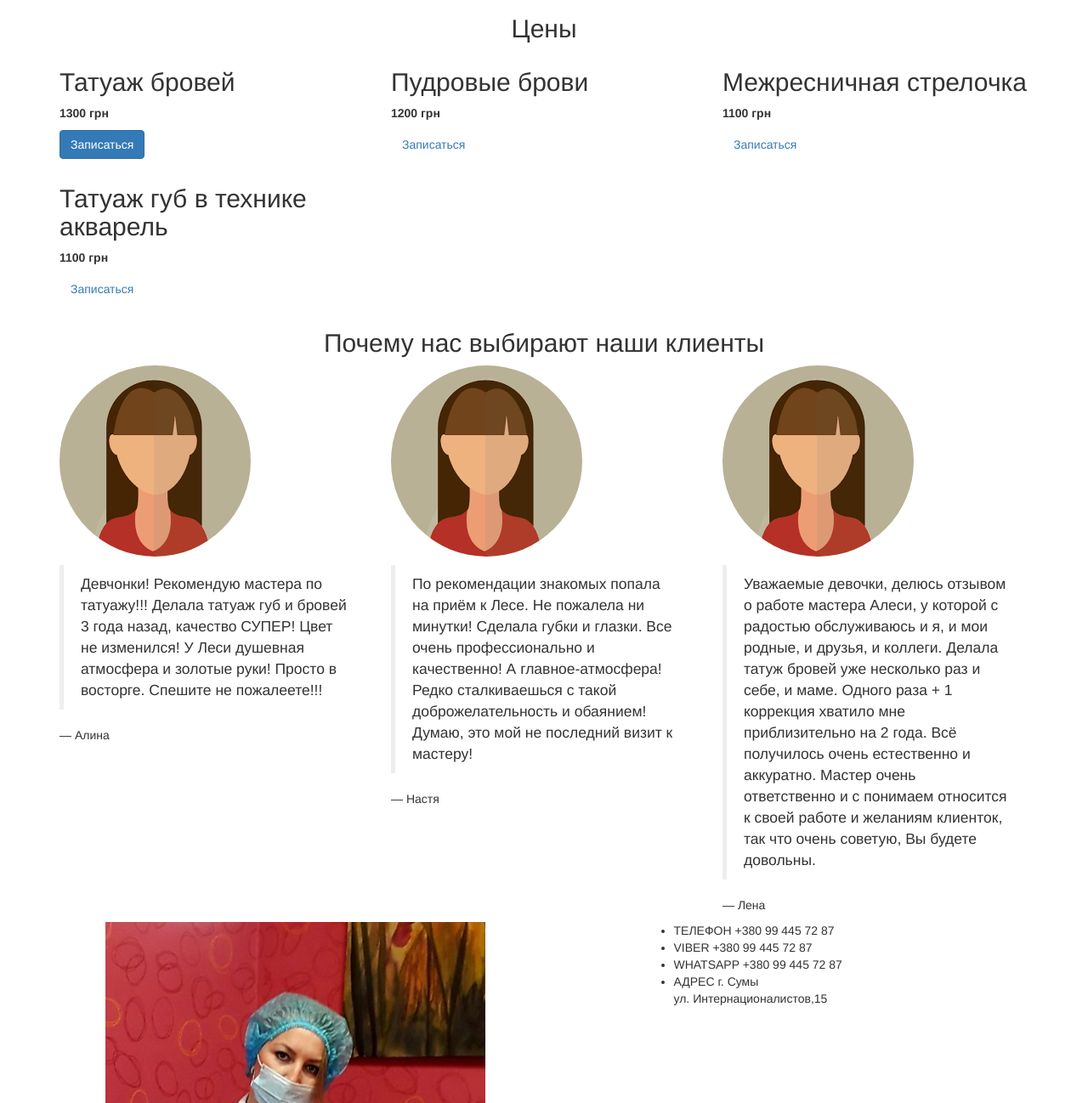
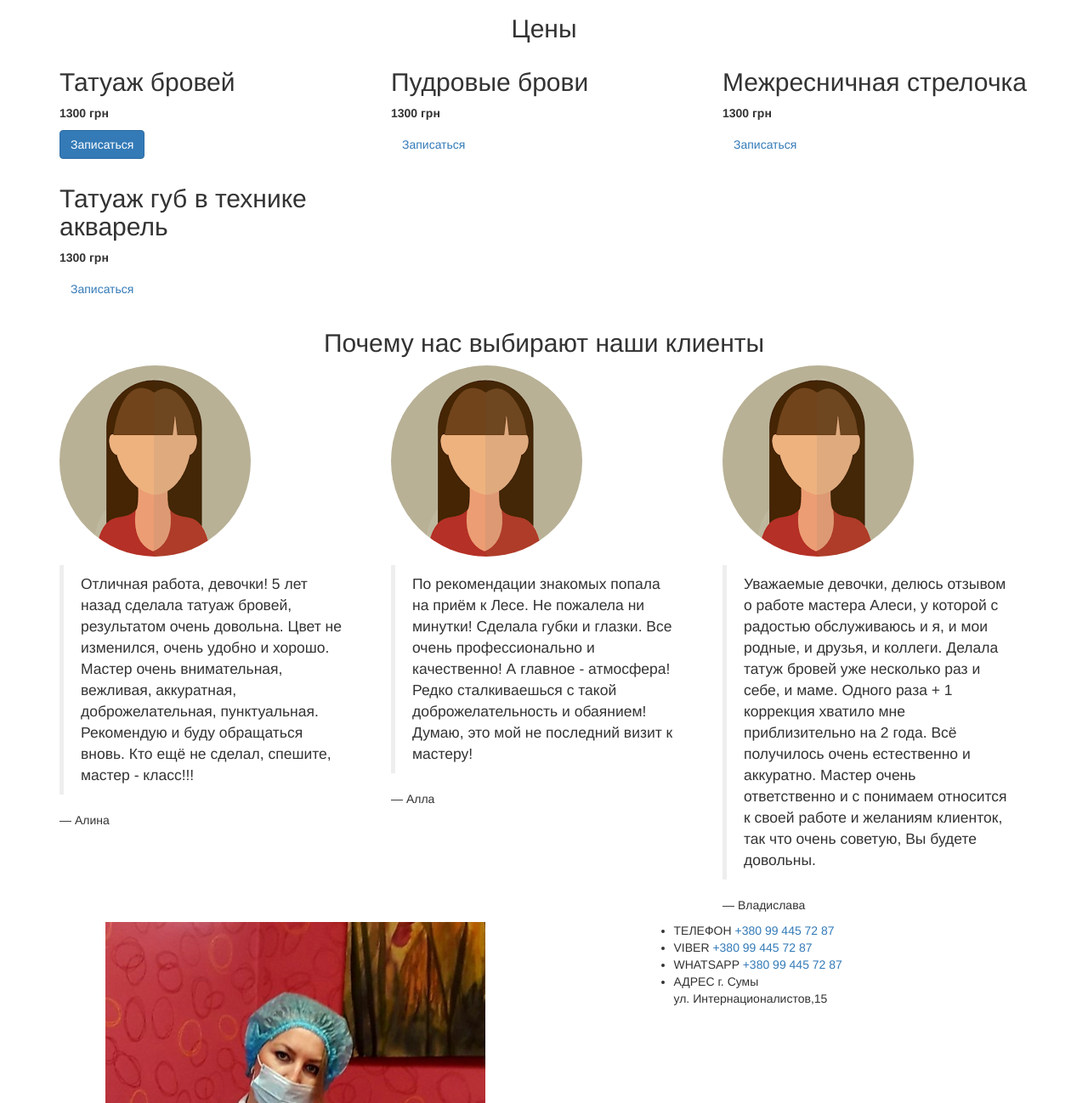
Before and after one commit to pragmasoft-ukraine/makeup-site, a website: page src/index.html in a window 1280 px wide. Shown: the part 1862-3160 px from the top of the page at 85% size. Drawn offline with nearby package versions, Linux system fonts and the light colour scheme; some packages are replaced by stand-ins of ours; files that its build step writes are made by us from their sources; a script that the page names is missing; files whose address does not match are found by name.

Commit message:
Content change, added facebook and instagram links.

```diff
--- a/src/index.html
+++ b/src/index.html
@@ -159,21 +159,21 @@
           <div class="col-md-4">
             <div class="probootstrap-pricing probootstrap-shadow">
               <h2>Пудровые брови</h2>
-              <p class="probootstrap-price"><strong>1200 грн</strong></p>
+              <p class="probootstrap-price"><strong>1300 грн</strong></p>
               <p><a href="tel:+380994457287" class="btn btn-outline">Записаться</a></p>
             </div>
           </div>
           <div class="col-md-4">
             <div class="probootstrap-pricing probootstrap-shadow">
               <h2>Межресничная стрелочка</h2>
-              <p class="probootstrap-price"><strong>1100 грн</strong></p>
+              <p class="probootstrap-price"><strong>1300 грн</strong></p>
               <p><a href="tel:+380994457287" class="btn btn-outline">Записаться</a></p>
             </div>
           </div>
           <div class="col-md-4">
             <div class="probootstrap-pricing probootstrap-shadow">
               <h2>Татуаж губ в технике акварель</h2>
-              <p class="probootstrap-price"><strong>1100 грн</strong></p>
+              <p class="probootstrap-price"><strong>1300 грн</strong></p>
               <p><a href="tel:+380994457287" class="btn btn-outline">Записаться</a></p>
             </div>
           </div>
@@ -195,7 +195,7 @@
             <div class="probootstrap-testimonial">
               <p><img src="img/placeholder_1.png" class="img-responsive img-circle probootstrap-author-photo" alt="Client photo"></p>
               <blockquote>
-                <p>Девчонки! Рекомендую мастера по татуажу!!! Делала татуаж губ и бровей 3 года назад, качество СУПЕР! Цвет не изменился! У Леси душевная атмосфера и золотые руки! Просто в восторге. Спешите не пожалеете!!!</p>
+                <p>Отличная работа, девочки! 5 лет назад сделала татуаж бровей, результатом очень довольна. Цвет не изменился, очень удобно и хорошо. Мастер очень внимательная, вежливая, аккуратная, доброжелательная, пунктуальная. Рекомендую и буду обращаться вновь. Кто ещё не сделал, спешите, мастер - класс!!!</p>
               </blockquote>
               <p class="mb0">&mdash; Алина</p>
             </div>
@@ -204,9 +204,9 @@
             <div class="probootstrap-testimonial">
               <p><img src="img/placeholder_1.png" class="img-responsive img-circle probootstrap-author-photo" alt="Client photo"></p>
               <blockquote>
-                <p>По рекомендации знакомых попала на приём к Лесе. Не пожалела ни минутки! Сделала губки и глазки. Все очень профессионально и качественно! А главное-атмосфера! Редко сталкиваешься с такой доброжелательность и обаянием! Думаю, это мой не последний визит к мастеру!</p>
+                <p>По рекомендации знакомых попала на приём к Лесе. Не пожалела ни минутки! Сделала губки и глазки. Все очень профессионально и качественно! А главное - атмосфера! Редко сталкиваешься с такой доброжелательность и обаянием! Думаю, это мой не последний визит к мастеру!</p>
               </blockquote>
-              <p class="mb0">&mdash; Настя</p>
+              <p class="mb0">&mdash; Алла</p>
             </div>
           </div>
           <div class="clearfix visible-sm-block"></div>
@@ -216,7 +216,7 @@
               <blockquote>
                 <p>Уважаемые девочки, делюсь отзывом о работе мастера Алеси, у которой с радостью обслуживаюсь и я, и мои родные, и друзья, и коллеги. Делала татуж бровей уже несколько раз и себе, и маме. Одного раза + 1 коррекция хватило мне приблизительно на 2 года. Всё получилось очень естественно и аккуратно. Мастер очень ответственно и с понимаем относится к своей работе и желаниям клиенток, так что очень советую, Вы будете довольны.</p>
               </blockquote>
-              <p class="mb0">&mdash; Лена</p>
+              <p class="mb0">&mdash; Владислава</p>
             </div>
           </div>
           <div class="clearfix visible-sm-block"></div>
@@ -235,15 +235,15 @@
             <ul class="probootstrap-contact-details">
               <li>
                 <span class="text-uppercase">Телефон</span>
-                +380 99 445 72 87
+                <a href="tel:+380994457287">+380 99 445 72 87</a>
               </li>
               <li>
                 <span class="text-uppercase">Viber</span>
-                +380 99 445 72 87
+                <a href="viber://add?number=380994457287">+380 99 445 72 87</a>
               </li>
               <li>
                 <span class="text-uppercase">Whatsapp</span>
-                +380 99 445 72 87
+                <a href="whatsapp://send?phone=+380994457287">+380 99 445 72 87</a>
               </li>
               <li>
                 <span class="text-uppercase">Адрес</span>
@@ -264,7 +264,7 @@
       <div class="container text-center">
         <div class="row">
           <div class="col-md-12">
-            <p class="probootstrap-social"><a href="#"><i class="icon-twitter"></i></a> <a href="#"><i class="icon-facebook2"></i></a> <a href="#"><i class="icon-instagram2"></i></a><a href="#"><i class="icon-linkedin"></i></a></p>
+            <p class="probootstrap-social"><a href="https://www.facebook.com/profile.php?id=100014970519449"><i class="icon-facebook2"></i></a> <a href="https://www.instagram.com/_alesya_4/"><i class="icon-instagram2"></i></a></p>
           </div>
         </div>
         <div class="row">
--- a/src/js/custom.js
+++ b/src/js/custom.js
@@ -231,7 +231,7 @@
     };
 
     var singUpHandler = function () {
-        var links = $('.probootstrap-pricing a, .navbar-brand');
+        var links = $('a[href^=\'tel\'], a[href^=\'viber\'], a[href^=\'whatsapp\']');
         if (!isMobile.any()) {
             links.on('mousedown', function(e) {
                 e.preventDefault();
--- a/src/scss/style.scss
+++ b/src/scss/style.scss
@@ -853,6 +853,9 @@ a {
 			display: block;
 			color: rgba(0,0,0,.3);
 		}
+		> a {
+			color: inherit;
+		}
 	}
 
     @media screen and (max-width: $screen-sm) {
```
